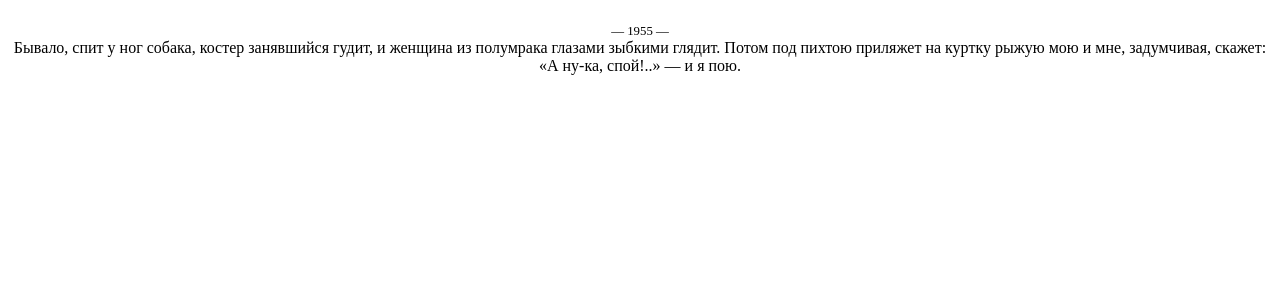
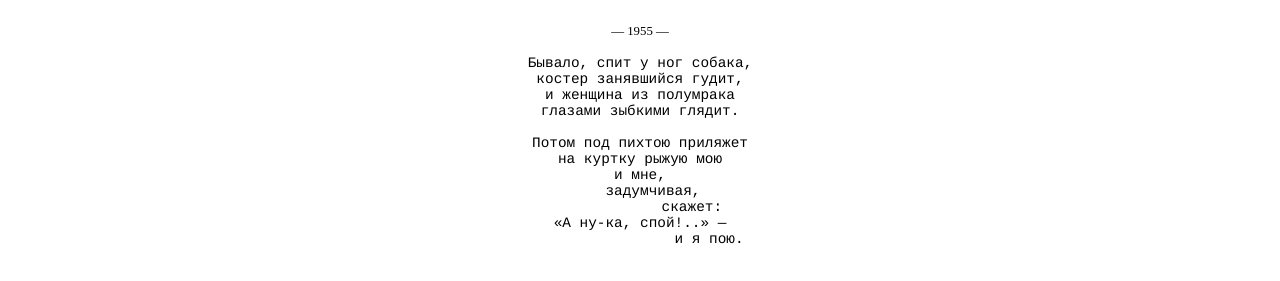
Before and after one commit to CharikovaEvgenia/charikova-web412, a plain HTML site: page First.html in a window 1280 px wide. Shown: the part 61-342 px from the top of the page. Drawn offline with Linux system fonts and the light colour scheme.

Commit message:
Update First.html

```diff
--- a/First.html
+++ b/First.html
@@ -12,7 +12,7 @@
 		<div class="year">
 			— 1955 —
 		</div>
-		<div>
+		<div class="poem">
 Бывало, спит у ног собака,
 костер занявшийся гудит,
 и женщина из полумрака
@@ -45,6 +45,10 @@
             text-align: center;
 			font-weight:normal;
 		}
+		.poem {
+			font: 0.9em 'Courier', 'Courier New', 'mono';
+			white-space:pre;
+		}
 	</style>
 </body>
 </html>
```
